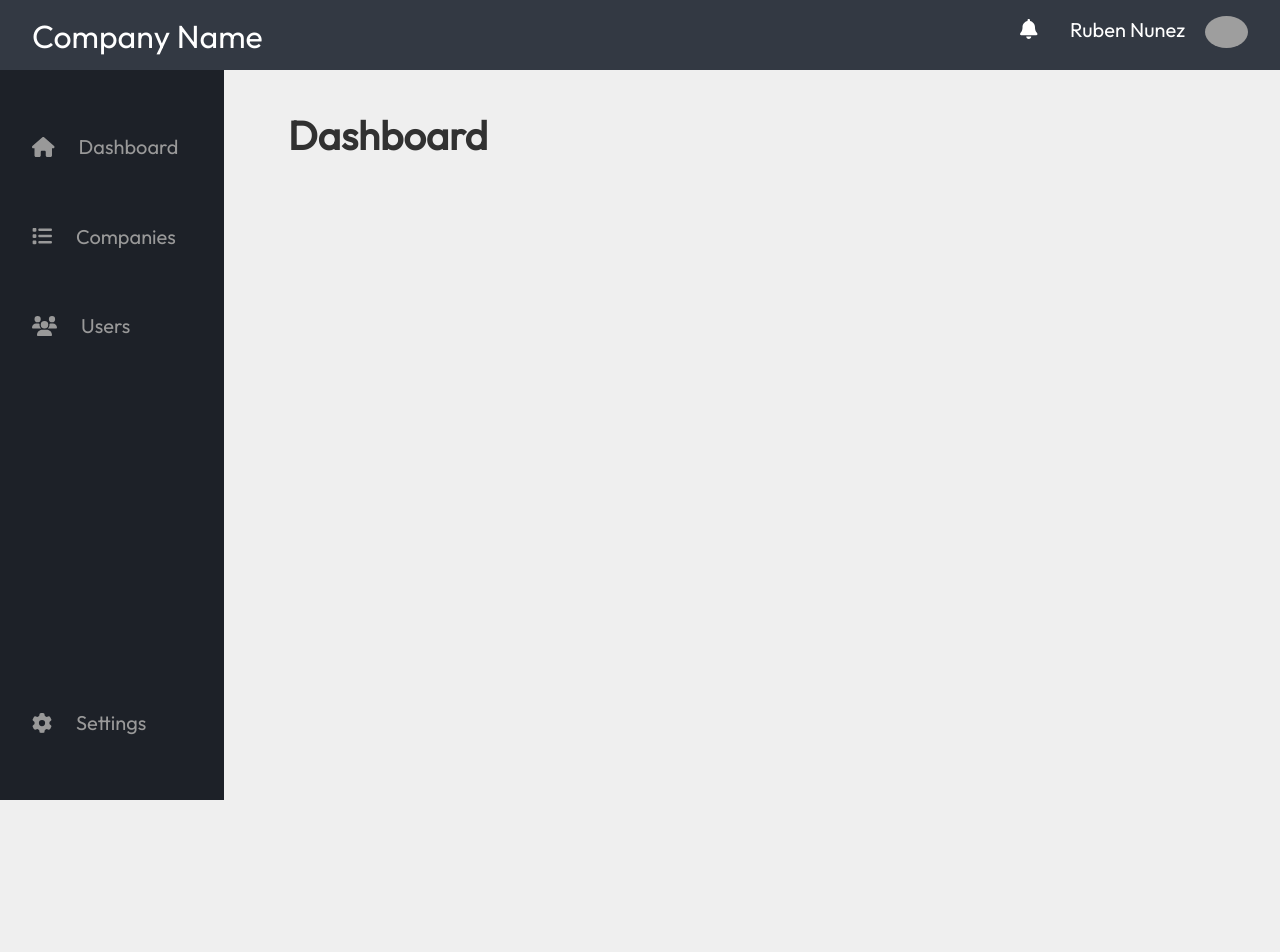
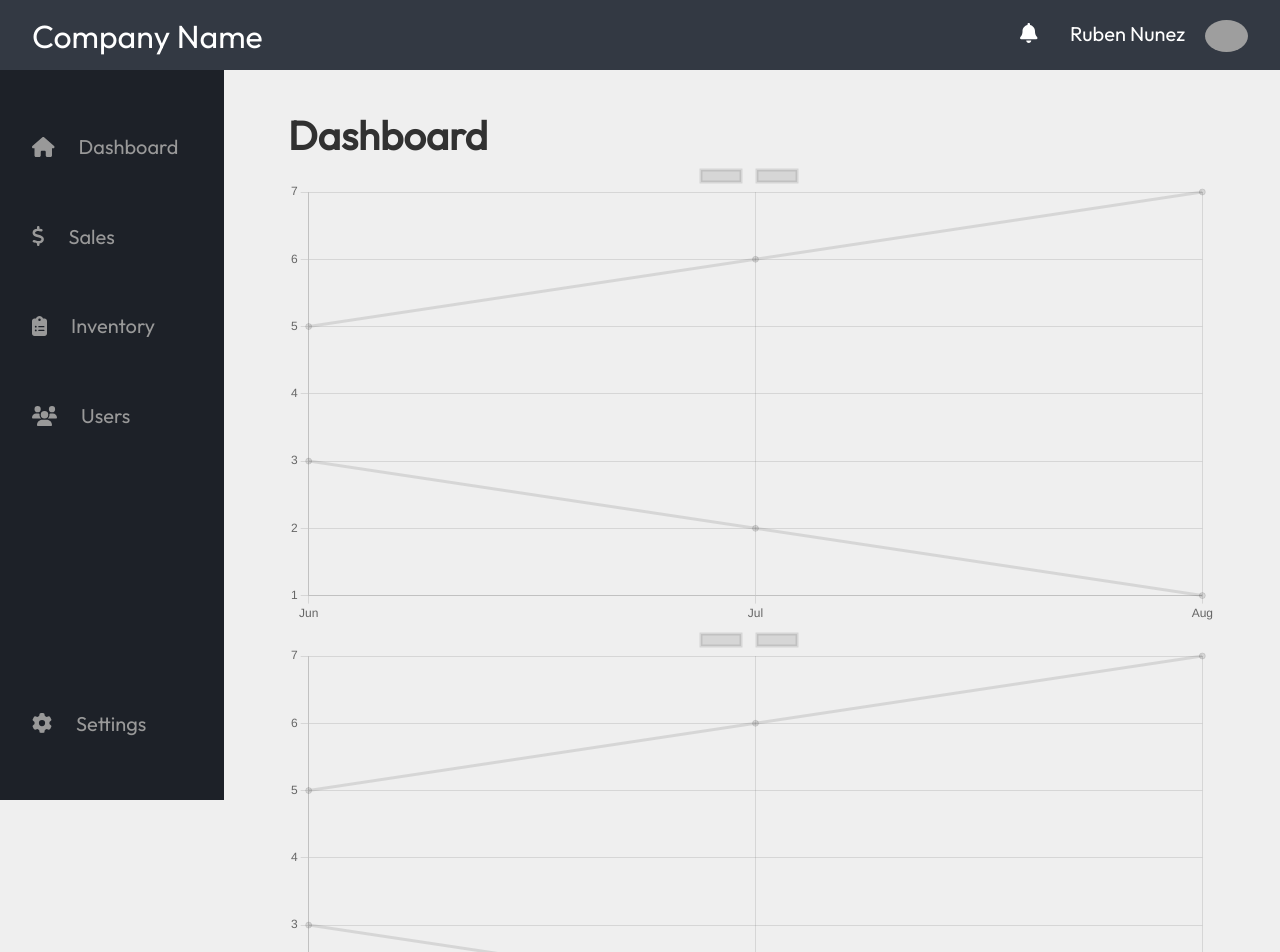
Before and after one commit to Rubenabdias1/dashboard, a React (Create React App) app: page / in a window 1280 px wide. Shown: the top 952 px of the page. Before the commit the page ends 800 px from the top, so only its background shows below. Built offline with nearby package versions, Linux system fonts and the light colour scheme; grey boxes are pictures that could not be loaded.

Commit message:
Fixed the navbar on top

```diff
--- a/src/App.tsx
+++ b/src/App.tsx
@@ -1,14 +1,64 @@
 import "./App.css";
 import { AppWrapper } from "./components/AppWrapper/AppWrapper";
-import { Chart as ChartJS, ArcElement, Tooltip, Legend } from "chart.js";
+import { Line } from "react-chartjs-2";
+import {
+  Chart as ChartJS,
+  CategoryScale,
+  LinearScale,
+  PointElement,
+  LineElement,
+  Title,
+  ArcElement,
+  Tooltip,
+  Legend,
+} from "chart.js";
 
-ChartJS.register(ArcElement, Tooltip, Legend);
+ChartJS.register(
+  ArcElement,
+  CategoryScale,
+  LinearScale,
+  PointElement,
+  LineElement,
+  Title,
+  Tooltip,
+  Legend
+);
 
 function App() {
   return (
     <div className="App">
       <AppWrapper>
         <h1>Dashboard</h1>
+        <Line
+          data={{
+            labels: ["Jun", "Jul", "Aug"],
+            datasets: [
+              {
+                label: "",
+                data: [5, 6, 7],
+              },
+              {
+                label: "",
+                data: [3, 2, 1],
+              },
+            ],
+          }}
+        />
+        <Line
+          data={{
+            labels: ["Jun", "Jul", "Aug"],
+            datasets: [
+              {
+                label: "",
+                data: [5, 6, 7],
+              },
+              {
+                label: "",
+                data: [3, 2, 1],
+              },
+            ],
+          }}
+        />
       </AppWrapper>
     </div>
   );
--- a/src/components/AppWrapper/appWrapper.module.scss
+++ b/src/components/AppWrapper/appWrapper.module.scss
@@ -1,4 +1,5 @@
 .main {
-  padding-top: 2.5rem;
+  padding-top: calc(4.375rem + 2.5rem);
   padding-left: calc(14rem + 4rem);
+  padding-right: 4rem;
 }
--- a/src/components/NavBar/navbar.module.scss
+++ b/src/components/NavBar/navbar.module.scss
@@ -1,4 +1,8 @@
 .navbar {
+  position: fixed;
+  top: 0;
+  left: 0;
+  z-index: 1000;
   width: 100%;
   height: 4.375rem;
   background-color: #333943;
@@ -7,6 +11,7 @@
   display: flex;
   flex-flow: row wrap;
   justify-content: space-between;
+  align-items: center;
 
   h1 {
     font-size: 2rem;
--- a/src/components/SideBar/SideBar.tsx
+++ b/src/components/SideBar/SideBar.tsx
@@ -1,7 +1,8 @@
 import {
+  faClipboardList,
+  faDollarSign,
   faGear,
   faHouse,
-  faList,
   faUsers,
 } from "@fortawesome/free-solid-svg-icons";
 import { FontAwesomeIcon } from "@fortawesome/react-fontawesome";
@@ -18,7 +19,12 @@ export const SideBar = () => {
         </li>
         <li>
           <a href="">
-            <FontAwesomeIcon icon={faList} /> Companies
+            <FontAwesomeIcon icon={faDollarSign} /> Sales
+          </a>
+        </li>
+        <li>
+          <a href="">
+            <FontAwesomeIcon icon={faClipboardList} /> Inventory
           </a>
         </li>
         <li>
--- a/src/components/SideBar/sidebar.module.scss
+++ b/src/components/SideBar/sidebar.module.scss
@@ -1,7 +1,8 @@
 .sidebar {
   position: fixed;
+  top: 4.375rem;
   left: 0;
-  height: calc(100% - 4.3911rem);
+  height: calc(100% - 4.375rem);
   width: 14rem;
   background-color: #1d2128;
   display: flex;
```
